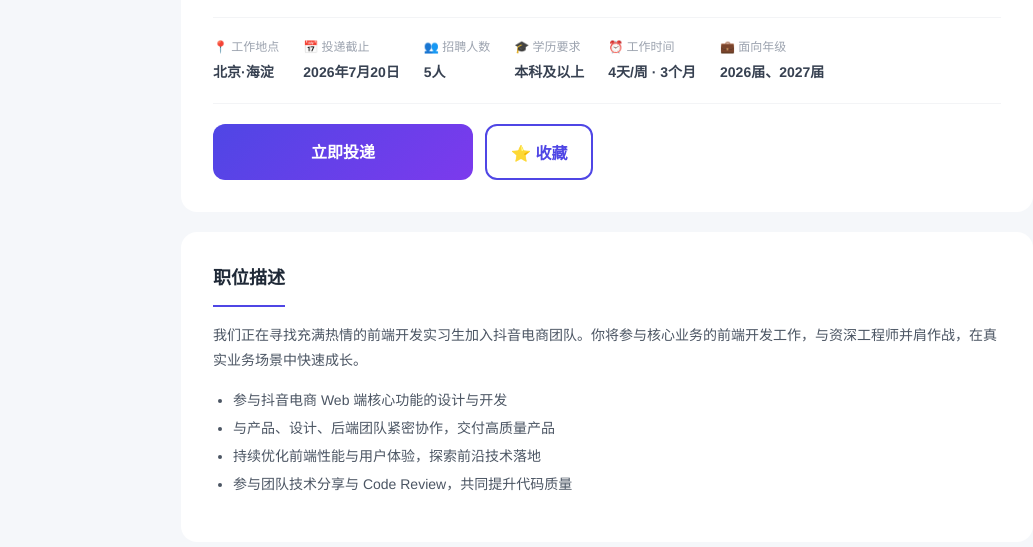
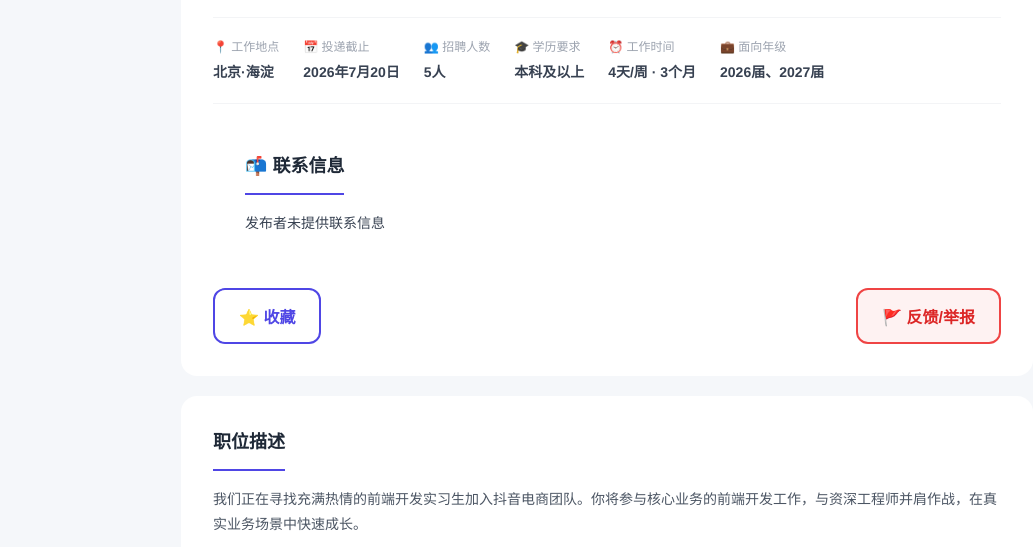
Before and after one commit to starrequiem/internship-platform, a plain HTML site: page detail.html in a window 1280 px wide. Shown: the part 236-783 px from the top of the page, without its empty margins (33-1066 px from the left). Drawn offline with Linux system fonts and the light colour scheme.

Commit message:
fix: replace static detail.html actions bar with contact info section; remove dead 立即投递 button

```diff
--- a/detail.html
+++ b/detail.html
@@ -56,9 +56,13 @@
         <span class="value">2026届、2027届</span>
       </div>
     </div>
+    <div class="detail-section" style="margin-top:16px">
+      <h2>📬 联系信息</h2>
+      <div style="font-size:14px;line-height:1.8;color:#374151;white-space:pre-wrap">发布者未提供联系信息</div>
+    </div>
     <div class="detail-actions" id="detailActions">
-      <a href="#" class="btn-apply" style="display:inline-flex;align-items:center;justify-content:center;text-decoration:none">立即投递</a>
       <button class="btn-save">⭐ 收藏</button>
+      <button class="btn-save" style="background:#fef2f2;border-color:#ef4444;color:#dc2626;margin-left:auto">🚩 反馈/举报</button>
     </div>
   </div>
 
```
